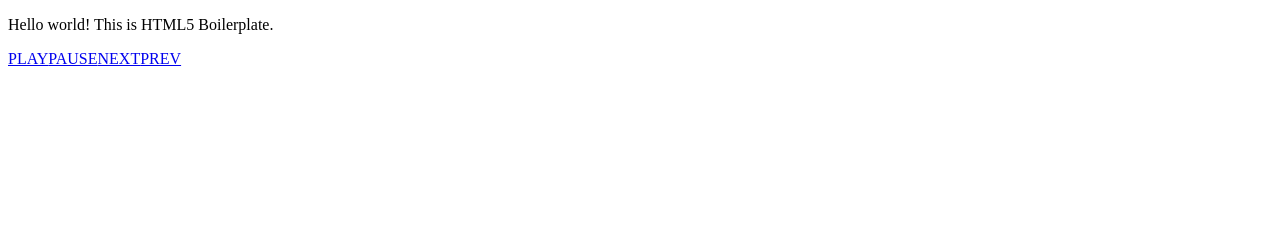
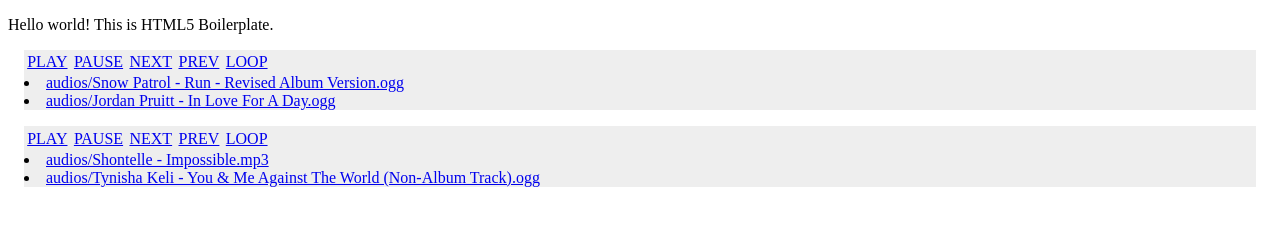
Before and after one commit to serenader2014/mplayer, a plain HTML site: page index.html in a window 1280 px wide. Drawn offline with Linux system fonts and the light colour scheme.

Commit message:
add some function that support some new feature, and fix some small bugs

```diff
--- /dev/null
+++ b/css/style.scss
@@ -0,0 +1,16 @@
+.mplayer {
+    margin: 1rem;
+    background: #eee;
+
+
+    .mplayer-control {
+        a {
+            display: inline-block;
+            margin: 0.2rem;
+        }
+    }
+
+    .mplayer-current {
+        background: #222;
+    }
+}
--- a/index.html
+++ b/index.html
@@ -9,7 +9,7 @@
         <title>Mplayer test</title>
         <meta name="description" content="">
         <meta name="viewport" content="width=device-width, initial-scale=1">
-
+        <link rel="stylesheet" type="text/css" href="css/style.css">
         <!-- Place favicon.ico and apple-touch-icon.png in the root directory -->
     </head>
     <body>
@@ -27,14 +27,5 @@
         <script src="js/mplayer.js"></script>
         <script src="js/script.js"></script>
 
-        <!-- Google Analytics: change UA-XXXXX-X to be your site's ID. -->
-        <script>
-            (function(b,o,i,l,e,r){b.GoogleAnalyticsObject=l;b[l]||(b[l]=
-            function(){(b[l].q=b[l].q||[]).push(arguments)});b[l].l=+new Date;
-            e=o.createElement(i);r=o.getElementsByTagName(i)[0];
-            e.src='//www.google-analytics.com/analytics.js';
-            r.parentNode.insertBefore(e,r)}(window,document,'script','ga'));
-            ga('create','UA-XXXXX-X');ga('send','pageview');
-        </script>
     </body>
 </html>
--- a/js/mplayer.js
+++ b/js/mplayer.js
@@ -1,20 +1,16 @@
 ;(function ($, window, undefined) {
-	$.fn.Mplayer = function () {
-		return new $.Mplayer(this);
+	var Mplayer = function (e) {
+		this.Version = "0.1.0";
+		this.element = e;
+		this.playlist = [];
+		this.currentTrack = 0;
+		this.index = Mplayer.count++;
+		this.loop = "false";
 	};
 
-	$.Mplayer = function (e) {
-		this.Version = "0.1.0";
-		this.element = e;
-		this.audio = this.element.find("audio");
-		this.playlist = [];
-		this.currentTrack = 0;
-		this.count = $.Mplayer.count++;
-	};
+	Mplayer.count = 0;
 
-	$.Mplayer.count = 0;
-
-	$.Mplayer.prototype = {
+	Mplayer.prototype = {
 		initialize: function (list) {
 			var self = this;
 
@@ -22,8 +18,13 @@
 				self.playlist.push(item);
 			});
 
-			this.createView();
-			this.defaultEventBinding();
+			this.createView().defaultEventBinding();
+
+			//缓存audio元素，并存储在每个实例中。方便读取
+			//该属性不能直接在 $.Mplayer 里面定义是因为执行 $.Mplayer() 时尚未生成 audio 标签，
+			//故该元素无法获取。在 createView() 方法执行之后再缓存该属性才能正常工作。
+			this.audio = this.element.find("audio");
+
 			return this;
 		},
 
@@ -37,19 +38,31 @@
 
 		next: function () {
 			if (this.currentTrack === this.playlist.length - 1) {
-				return false;
+				if (this.loop === "false") {
+					return false;
+				} else if (this.loop === "single") {
+					this.switchTrack(this.currentTrack);
+				} else if (this.loop === "all") {
+					this.switchTrack(0);
+				}
 			} else {
-				this.currentTrack = this.currentTrack + 1;
-				this.switchTrack(this.currentTrack);
+				this.switchTrack(this.currentTrack + 1);
 			}
+
+
 		},
 
 		prev: function () {
 			if (this.currentTrack === 0) {
-				return false;
+				if (this.loop === "false") {
+					return false;
+				} else if (this.loop === "single") {
+					this.switchTrack(this.currentTrack);
+				} else if (this.loop === "all") {
+					this.switchTrack(this.playlist.length - 1);
+				}
 			} else {
-				this.currentTrack = this.currentTrack - 1;
-				this.switchTrack(this.currentTrack);
+				this.switchTrack(this.currentTrack -1);
 			}
 		},
 
@@ -59,28 +72,42 @@
 
 		switchTrack: function (i) {
 			var self = this;
+			console.log(this.element.find(".mplayer-current"));
+			this.element.find(".mplayer-current").removeClass("mplayer-current");
+			console.log(this.element.find(".mplayer-current"));
 			this.audio.find("source").eq(0).attr("src", this.playlist[i]);
 			this.audio[0].load();
 			this.audio.on("canplay", function () {
 				self.play();
+				self.currentTrack = i;
+				$(self.element.find(".mplayer-song")[i]).addClass("mplayer-current");
 			});
 		},
 
 		createView: function () {
 			var MGUI = {};
-			MGUI.mplayer = $("<div class='mplayer mplayer-" + this.count + "'></div>");
+			MGUI.mplayer = $("<div class='mplayer mplayer-" + this.index + "'></div>");
 			MGUI.main = $("<div class='mplayer-main'></div>");
 			MGUI.playlist = $("<div class='mplayer-playlist'></div>");
 			MGUI.audio = $("<audio class='mplayer-audio'></audio>");
 			MGUI.source = $("<source></source><source></source>");
-			MGUI.controll = $("<div class='mplayer-controll'></div>");
+			MGUI.controll = $("<div class='mplayer-control'></div>");
 			MGUI.play = $("<span><a class='mplayer-btn-play' href='javascript:;'>PLAY</a></span>");
 			MGUI.pause = $("<span><a class='mplayer-btn-pause' href='javascript:;'>PAUSE</a></span>");
 			MGUI.next = $("<span><a class='mplayer-btn-next' href='javascript:;'>NEXT</a></span>");
 			MGUI.prev = $("<span><a class='mplayer-btn-prev' href='javascript:;'>PREV</a></span>");
+			MGUI.loop = $("<span class='mplayer-btn-loop'><a class='mplayer-btn-noloop' href='javascript:;'>LOOP</a></span>");
 
+			this.playlist.forEach(function (item, index, arr) {
+				MGUI.playlist.append($("<li><a class='mplayer-song' href='javascript:;'>" + item+ "</a></li>"));
+			});
 			MGUI.audio.append(MGUI.source).find("source").eq(0).attr("src", this.playlist[0]);
-			MGUI.controll.append(MGUI.play).append(MGUI.pause).append(MGUI.next).append(MGUI.prev);
+			MGUI.controll
+				.append(MGUI.play)
+				.append(MGUI.pause)
+				.append(MGUI.next)
+				.append(MGUI.prev)
+				.append(MGUI.loop);
 			this.element.append(MGUI.mplayer.append(MGUI.main).append(MGUI.playlist));
 			MGUI.main.append(MGUI.audio).append(MGUI.controll);
 
@@ -92,13 +119,49 @@
 				self = this;
 
 			e.find(".mplayer-btn-play").on("click", function () {
-				//self.play();
-				console.log(self);
+				self.switchTrack(self.currentTrack);
 			});
 
 			e.find(".mplayer-btn-pause").on("click", function () {
 				self.pause();
 			});
+
+			e.find(".mplayer-btn-next").on("click", function () {
+				self.next();
+			});
+
+			e.find(".mplayer-btn-prev").on("click", function () {
+				self.prev();
+			});
+
+			e.find(".mplayer-btn-loop").on("click", ".mplayer-btn-noloop", function () {
+				self.loop = "single";
+				$(this).removeClass("mplayer-btn-noloop").addClass("mplayer-btn-single").html("single");
+			}).on("click", ".mplayer-btn-single", function () {
+				self.loop = "all";
+				$(this).removeClass("mplayer-btn-single").addClass("mplayer-btn-all").html("loop all");
+			}).on("click", ".mplayer-btn-all", function () {
+				self.loop = "false";
+				$(this).removeClass("mplayer-btn-all").addClass("mplayer-btn-noloop").html("loop");
+			});
+
+			e.find(".mplayer-song").each(function (index, item, arr) {
+				$(item).on("click", function () {
+					self.switchTrack(index);
+				});
+			});
+
+			$("audio").on("play", function () {
+				console.log("playing");
+			}).on("pause", function () {
+				console.log("pause");
+			});
+
+			return this;
 		}
 	};
+
+	$.fn.Mplayer = function () {
+		return new Mplayer(this);
+	};
 })(jQuery, window);
--- a/js/script.js
+++ b/js/script.js
@@ -1,11 +1,8 @@
-	//var p1 = new $.Mplayer($(".test1"));
-	var p1 = $(".test1").Mplayer();
-	p1.initialize([
-		"http://m.ino.im/mp3/Adie-Seek You.mp3",
-		"http://m.ino.im/mp3/Dylan Mondegreen-Something To Dream On.mp3",
-		"http://m.ino.im/mp3/Embrace-Gravity.mp3"
-		]);
-	// var p2 = new $.Mplayer($(".test2"));
-	// p2.initialize(["http://m.ino.im/mp3/Dylan Mondegreen-Something To Dream On.mp3"]);
-	// var p3 = new $.Mplayer($(".test3"));
-	// p3.initialize(["http://m.ino.im/mp3/Embrace-Gravity.mp3"]);
+var p1 = $(".test1").Mplayer().initialize([
+	"audios/Snow Patrol - Run - Revised Album Version.ogg",
+	"audios/Jordan Pruitt - In Love For A Day.ogg"
+	]);
+var p2 = $(".test2").Mplayer().initialize([
+	"audios/Shontelle - Impossible.mp3",
+	"audios/Tynisha Keli - You & Me Against The World (Non-Album Track).ogg"
+	]);
```
Also changed, not shown: css/style.css (added), 1 other file.
